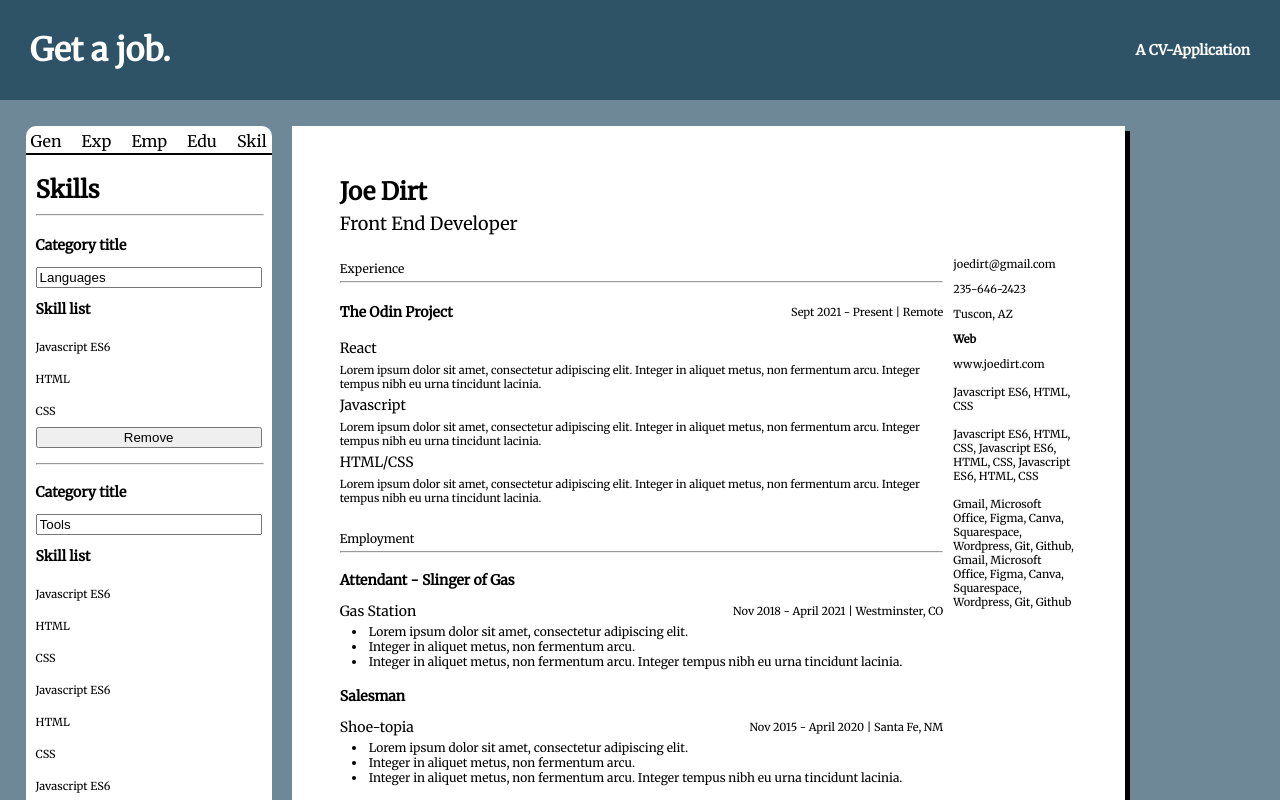
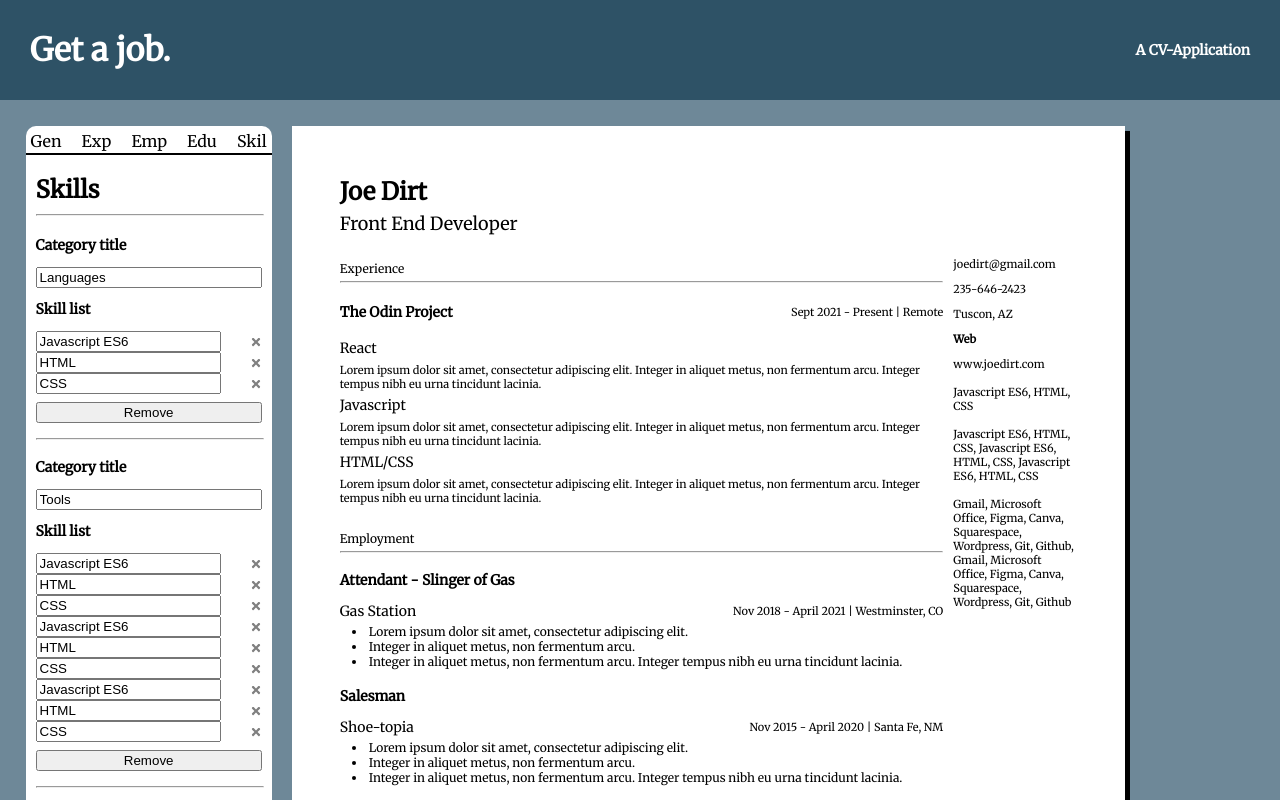
Before and after one commit to napolitanj/resume-builder, a React (Create React App) app: page / in a window 1280 px wide. Shown: the top 800 px of the page. Built offline with nearby package versions, Linux system fonts and the light colour scheme.

Commit message:
add edit skill function

```diff
--- a/src/components/EditMode.js
+++ b/src/components/EditMode.js
@@ -25,7 +25,8 @@ class EditMode extends Component {
         deleteJob,
         editEducation,
         deleteEducation,
-        addNewEducation
+        addNewEducation,
+        changeSkill
       } = this.props
 
       if (mainProps.activeTab === 1) {
@@ -82,6 +83,7 @@ class EditMode extends Component {
             <div className="editWindow">
               <EditSkills
               mainProps={mainProps}
+              changeSkill={changeSkill}
               />
             </div>
             )
--- a/src/components/Main.js
+++ b/src/components/Main.js
@@ -300,16 +300,14 @@ class Main extends Component {
     })
   }
 
-
-  //skills Change
-  changeSkills = (e) => {
-    const {name,value} = e.target;
+  //Skill Editting
+  changeSkill = (e,parent,index) => {
+    const previousSkills = this.state.skills
+    previousSkills[parent].skillList[index] = e.target.value
+    console.log(e,parent,index)
     this.setState({
-      skills: {
-        ...this.state.skills,
-        [name]: value
-      }
-    });
+      skills: previousSkills
+    })
   }
 
 
@@ -343,6 +341,7 @@ class Main extends Component {
               editEducation={this.editEducation}
               deleteEducation={this.deleteEducation}
               addNewEducation={this.addNewEducation}
+              changeSkill={this.changeSkill}
             />
         </div>
         <PreviewMode generalInfo={this.state.generalInfo} experience={this.state.experience} employmentInfo={this.state.employmentInfo} education={this.state.education} skills={this.state.skills}/>
--- a/src/components/editComponents/EditSkills.js
+++ b/src/components/editComponents/EditSkills.js
@@ -1,8 +1,10 @@
 import React, { Component } from 'react'
+import { FaTimes} from 'react-icons/fa'
+
 
 export default class EditSkills extends Component {
   render() {
-      const {mainProps} = this.props
+      const {mainProps, changeSkill} = this.props
     return (
       <div>
             <h2>Skills</h2>
@@ -13,9 +15,14 @@ export default class EditSkills extends Component {
                     <input value={category.title}></input>
                     <h3>Skill list</h3>
                     {category.skillList.map(skill =>
-                        <p>{skill}</p>
+                        <div style={{display:"flex", justifyContent:"space-between", alignItems:"center"}}>
+                            <input value={skill} onChange={(e) => changeSkill(e,mainProps.skills.indexOf(category),category.skillList.indexOf(skill))}></input>
+                            <FaTimes
+                            style={{color:'gray',cursor:'pointer'}}
+                        />
+                        </div>
                     )}
-                    <button>Remove</button>
+                    <button style={{marginTop:"8px"}}>Remove</button>
                     <hr style={{width:"100%", marginTop:"15px"}}></hr>
                 </div>
             )}
```
